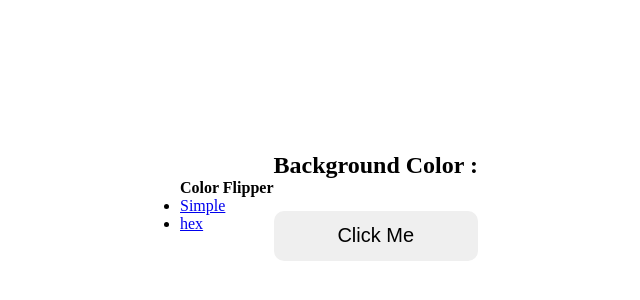
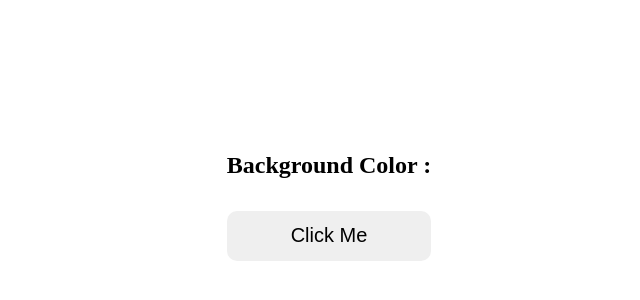
Before and after one commit to ChanisonM/Color-Flipper, a plain HTML site: page index.html in a window 1280 px wide. Shown: the part 194-494 px from the top of the page, without its empty margins (311-951 px from the left). Drawn offline with Linux system fonts and the light colour scheme.

Commit message:
chanison

```diff
--- a/index.html
+++ b/index.html
@@ -8,20 +8,6 @@
     <link rel="stylesheet" href="style/style.css">
 </head>
 <body>
-    <nav>
-        <div class="nav-center">
-            <h4>Color Flipper</h4>
-            <ul class="nav-link">
-                <li>
-                    <a href="index.html">Simple</a>
-                </li>
-
-                <li>
-                    <a href="hex.html">hex</a>
-                </li>
-            </ul>
-        </div>
-    </nav>
     <main>
         <div class="container">
             <h2>Background Color : <span class="color"></span></h2>
```
